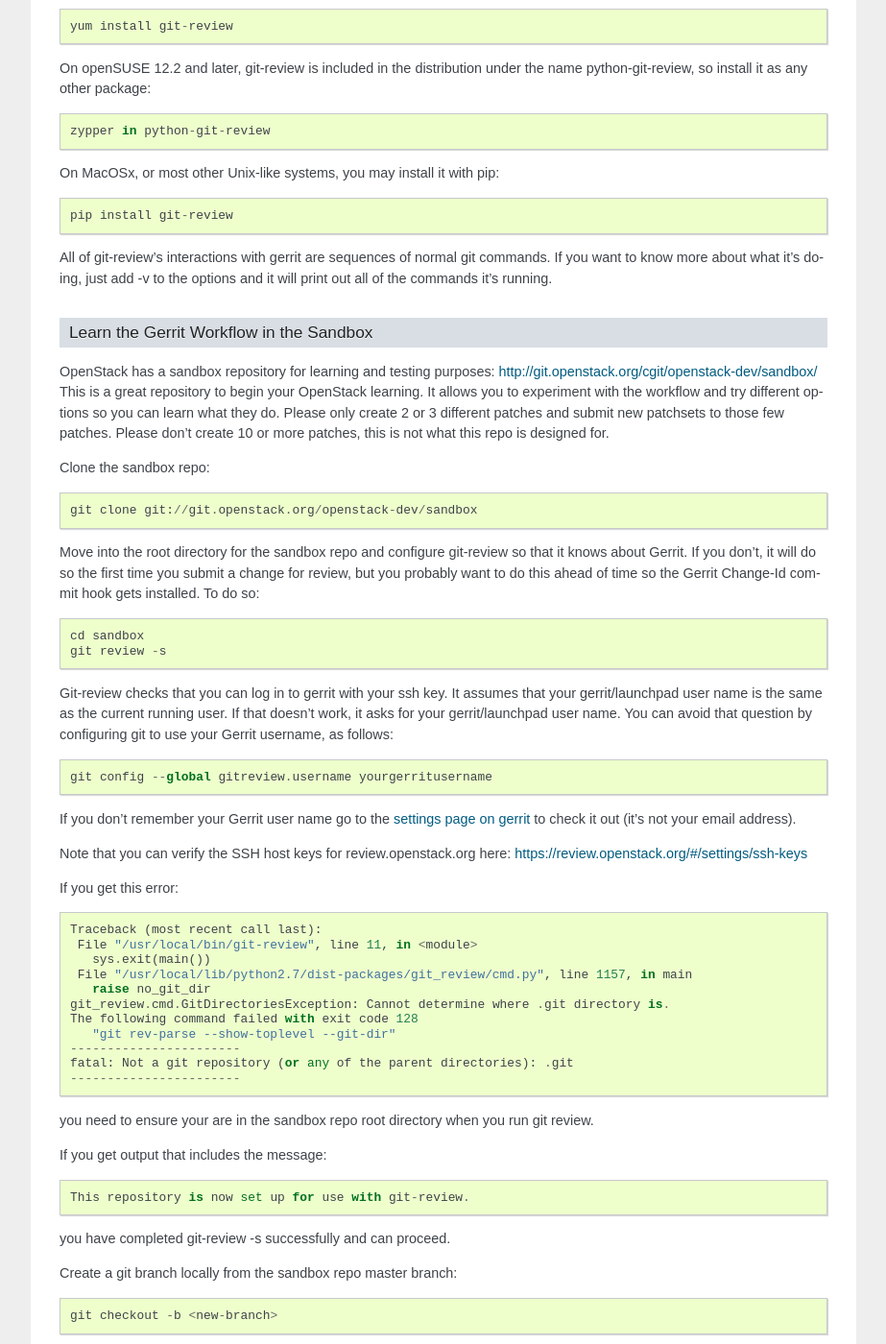
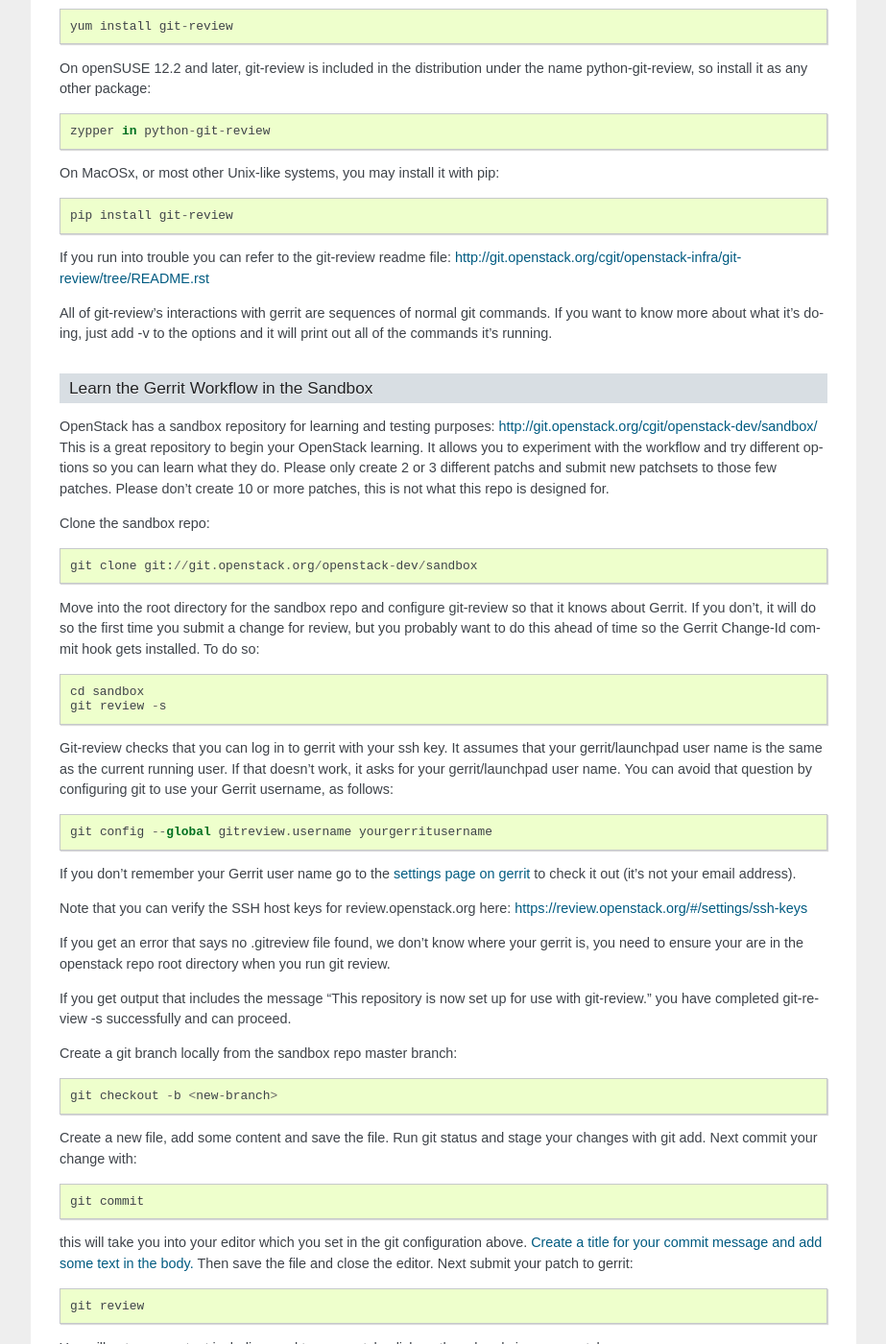
Before and after one commit to openstack-archive/infra-manual, a Sphinx documentation site: the page built from doc/source/developers.rst, in a window 1280 px wide and 1400 px high, scrolled down 2304 px. Shown: the whole window at 96% size, without its empty margins (198-1121 px from the left). Built offline with Sphinx 7.4.7, drawn with Linux system fonts in a browser that asks for light colours; some of the changed text lies outside the part shown.

Commit message:
added link for instructions for installing git-review
The link is to the git-review readme file on git.o.o

Change-Id: Ib6a367c60ae57a5d12cecbe5c2768a9b0adef672

```diff
--- a/doc/source/developers.rst
+++ b/doc/source/developers.rst
@@ -131,6 +131,8 @@
 
   pip install git-review
 
+If you run into trouble you can refer to the git-review readme file:
+http://git.openstack.org/cgit/openstack-infra/git-review/tree/README.rst
 
 All of git-review's interactions with gerrit are sequences of normal
 git commands. If you want to know more about what it's doing, just
@@ -144,7 +146,7 @@
 http://git.openstack.org/cgit/openstack-dev/sandbox/ This is a great
 repository to begin your OpenStack learning. It allows you to experiment
 with the workflow and try different options so you can learn what they do.
-Please only create 2 or 3 different patches and submit new patchsets to those
+Please only create 2 or 3 different patchs and submit new patchsets to those
 few patches. Please don't create 10 or more patches, this is not what this
 repo is designed for.
 
@@ -175,51 +177,20 @@
 Note that you can verify the SSH host keys for review.openstack.org
 here: https://review.openstack.org/#/settings/ssh-keys
 
-If you get this error::
+If you get an error that says no .gitreview file found, we don't know
+where your gerrit is, you need to ensure your are in the openstack repo
+root directory when you run git review.
 
- Traceback (most recent call last):
-  File "/usr/local/bin/git-review", line 11, in <module>
-    sys.exit(main())
-  File "/usr/local/lib/python2.7/dist-packages/git_review/cmd.py", line 1157, in main
-    raise no_git_dir
- git_review.cmd.GitDirectoriesException: Cannot determine where .git directory is.
- The following command failed with exit code 128
-    "git rev-parse --show-toplevel --git-dir"
- -----------------------
- fatal: Not a git repository (or any of the parent directories): .git
- -----------------------
-
-you need to ensure your are in the sandbox repo root directory when
-you run git review.
-
-If you get output that includes the message::
-
- This repository is now set up for use with git-review.
-
-you have completed git-review -s successfully and can proceed.
+If you get output that includes the message "This repository is now
+set up for use with git-review." you have completed git-review -s
+successfully and can proceed.
 
 Create a git branch locally from the sandbox repo master branch::
 
   git checkout -b <new-branch>
 
-Create a new file, add some content and save the file.
-Run::
-
-  git status
-
-and stage your changes with::
-
-  git add <filename>
-
-or::
-
-  git add .
-
-or::
-
-  git add -a
-
-Next commit your change with::
+Create a new file, add some content and save the file. Run git status
+and stage your changes with git add. Next commit your change with::
 
   git commit
 
@@ -230,13 +201,13 @@
 
   git review
 
-You will get some output including a URL to your patch, click on the URL
+You will get some output including a url to your patch, click on the url
 and view your patch.
 
 Now create a second patchset, in the same git branch as your first patchset,
 make some changes, either create a new file or add or delete content in your
 first file. Save your changes and stage them. To ensure you submit your new
-patchset to the same change execute::
+changes to the same patchset execute::
 
   git commit --amend
 
```
Also changed, not shown: other parts of doc/source/developers.rst (+1 -2 lines).
